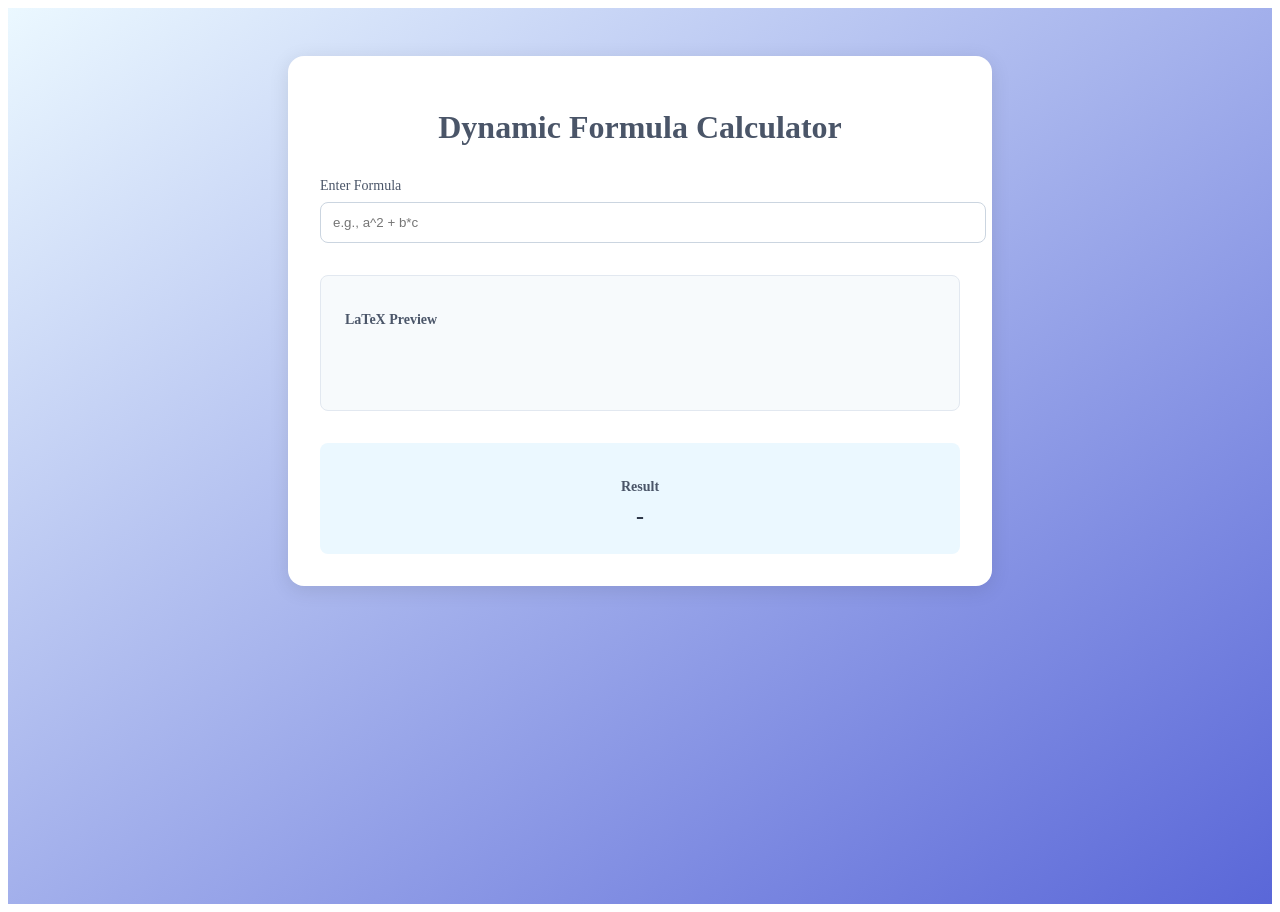
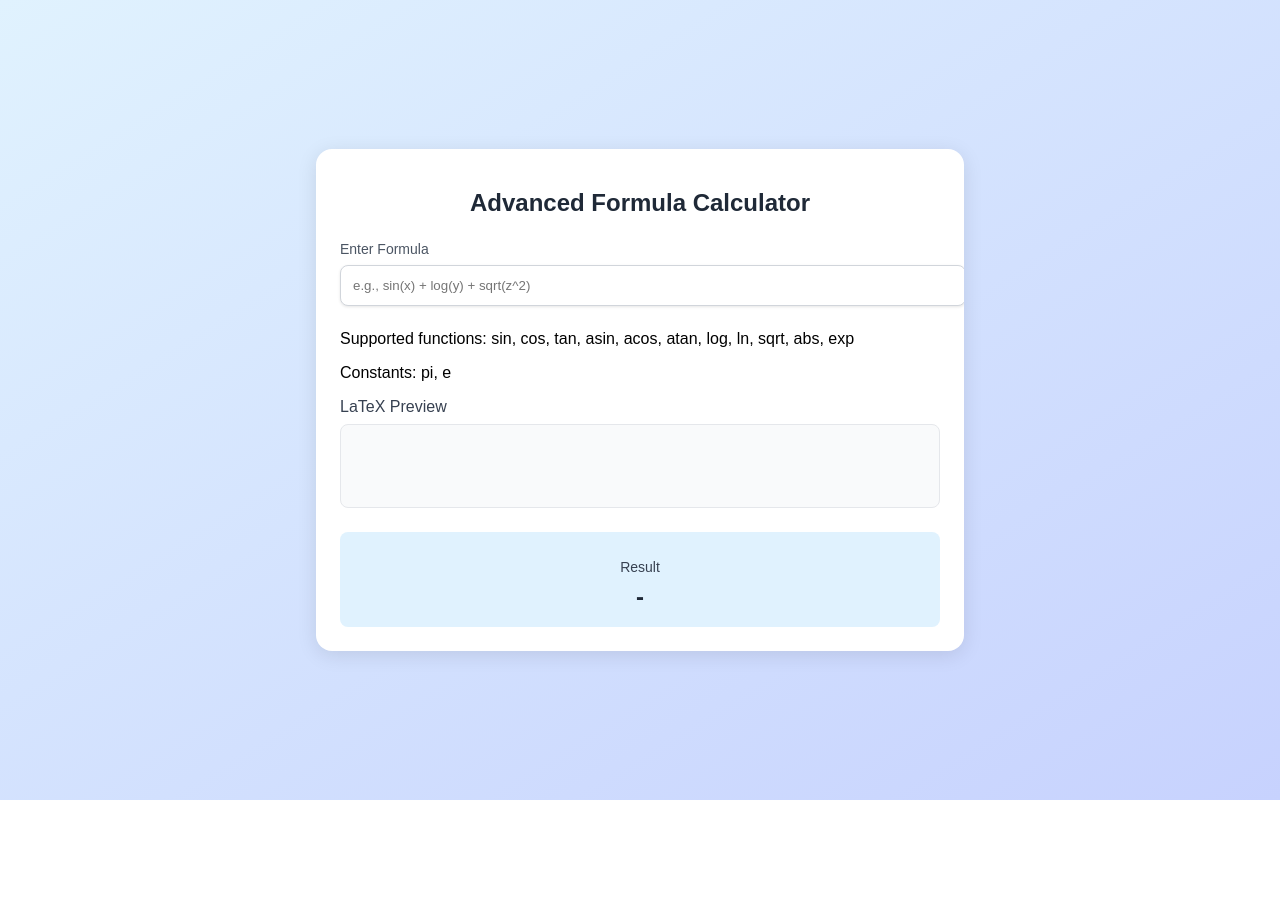
Before and after one commit to Shikhar-Khare/formula-calculator, a React (Create React App) app in the folder myapp/: page / in a window 1280 px wide. After the commit the page ends 800 px from the top, so only its background shows below. Built offline with nearby package versions, Linux system fonts and the light colour scheme.

Commit message:
trigonometry-functions

```diff
--- a/myapp/src/App.js
+++ b/myapp/src/App.js
@@ -3,15 +3,111 @@ import Latex from "react-latex-next";
 import "katex/dist/katex.min.css";
 import "./index.css";
 
+// Define mathematical functions and constants
+const mathFunctions = {
+  sin: (x) => Math.sin((x * Math.PI) / 180), // Convert to radians
+  cos: (x) => Math.cos((x * Math.PI) / 180),
+  tan: (x) => Math.tan((x * Math.PI) / 180),
+  asin: (x) => (Math.asin(x) * 180) / Math.PI, // Convert to degrees
+  acos: (x) => (Math.acos(x) * 180) / Math.PI,
+  atan: (x) => (Math.atan(x) * 180) / Math.PI,
+  log: (x) => (x <= 0 ? NaN : Math.log10(x)),
+  ln: (x) => (x <= 0 ? NaN : Math.log(x)),
+  sqrt: (x) => (x < 0 ? NaN : Math.sqrt(x)),
+  abs: Math.abs,
+  exp: Math.exp,
+  pi: Math.PI,
+  e: Math.E,
+};
+
 const evaluateFormula = (formula, variables) => {
   try {
-    const replacedFormula = formula.replace(
-      /[a-zA-Z]/g,
-      (match) => variables[match] || 0
-    );
-    const result = new Function(`return ${replacedFormula}`)();
-    return isNaN(result) ? "Invalid Expression" : result;
+    // First, create a sanitized formula by replacing variables with their values
+    let processedFormula = formula;
+
+    // Replace mathematical constants first
+    processedFormula = processedFormula
+      .replace(/\bpi\b/g, Math.PI)
+      .replace(/\be\b/g, Math.E);
+
+    // Replace variables with their values
+    Object.keys(variables).forEach((variable) => {
+      const regex = new RegExp(`\\b${variable}\\b`, "g");
+      processedFormula = processedFormula.replace(regex, variables[variable]);
+    });
+
+    // Create a function that will evaluate the expression
+    const evaluateExpression = (expr) => {
+      // Remove spaces
+      expr = expr.replace(/\s+/g, "");
+
+      // Handle nested functions and parentheses
+      while (expr.includes("(")) {
+        expr = expr.replace(
+          /\b(sin|cos|tan|asin|acos|atan|log|ln|sqrt|abs|exp)\((([^()]+)|([^()]*\([^()]+\)[^()]*)+)\)/g,
+          (match, func, args) => {
+            // Recursively evaluate the arguments
+            const evaluatedArgs = evaluateExpression(args);
+
+            // Check if the evaluation was successful
+            if (isNaN(evaluatedArgs)) {
+              return NaN;
+            }
+
+            // Apply the appropriate mathematical function
+            const result = mathFunctions[func](evaluatedArgs);
+            return isNaN(result) ? NaN : result;
+          }
+        );
+
+        // Handle remaining parentheses
+        expr = expr.replace(/\(([^()]+)\)/g, (match, group) => {
+          return evaluateExpression(group);
+        });
+      }
+
+      // Handle exponents
+      while (expr.match(/(-?\d*\.?\d+)\^(-?\d*\.?\d+)/)) {
+        expr = expr.replace(
+          /(-?\d*\.?\d+)\^(-?\d*\.?\d+)/g,
+          (match, base, exp) => {
+            return Math.pow(parseFloat(base), parseFloat(exp));
+          }
+        );
+      }
+
+      // Handle multiplication and division
+      while (expr.match(/(-?\d*\.?\d+)([*/])(-?\d*\.?\d+)/)) {
+        expr = expr.replace(
+          /(-?\d*\.?\d+)([*/])(-?\d*\.?\d+)/g,
+          (match, a, op, b) => {
+            a = parseFloat(a);
+            b = parseFloat(b);
+            return op === "*" ? a * b : b === 0 ? NaN : a / b;
+          }
+        );
+      }
+
+      // Handle addition and subtraction
+      while (expr.match(/(-?\d*\.?\d+)([+-])(-?\d*\.?\d+)/)) {
+        expr = expr.replace(
+          /(-?\d*\.?\d+)([+-])(-?\d*\.?\d+)/g,
+          (match, a, op, b) => {
+            return op === "+"
+              ? parseFloat(a) + parseFloat(b)
+              : parseFloat(a) - parseFloat(b);
+          }
+        );
+      }
+
+      // Return the final result
+      return parseFloat(expr);
+    };
+
+    const result = evaluateExpression(processedFormula);
+    return isNaN(result) || !isFinite(result) ? "Invalid Expression" : result;
   } catch (error) {
+    console.error("Evaluation error:", error);
     return "Invalid Formula";
   }
 };
@@ -22,20 +118,71 @@ const convertToLatex = (input) => {
   // Removing all spaces first
   let formula = input.replace(/\s+/g, "");
 
+  // Handle mathematical constants
+  formula = formula.replace(/\bpi\b/g, "\\pi ");
+  formula = formula.replace(/\be\b(?![a-zA-Z])/g, "e");
+
+  // Handle mathematical functions
+  formula = formula
+    .replace(/sin\(/g, "\\sin\\left(")
+    .replace(/cos\(/g, "\\cos\\left(")
+    .replace(/tan\(/g, "\\tan\\left(")
+    .replace(/asin\(/g, "\\arcsin\\left(")
+    .replace(/acos\(/g, "\\arccos\\left(")
+    .replace(/atan\(/g, "\\arctan\\left(")
+    .replace(/log\(/g, "\\log\\left(")
+    .replace(/ln\(/g, "\\ln\\left(")
+    .replace(/sqrt\(/g, "\\sqrt{")
+    .replace(/abs\(/g, "\\left|")
+    .replace(/exp\(/g, "\\exp\\left(");
+
+  // Handle special function closings
+  formula = formula.replace(/\)(?=[^()*+\-/^]|$)/g, "\\right)");
+  formula = formula.replace(/\)(?=\*|\+|-|\/)/g, "\\right)");
+  formula = formula.replace(/\)(?=\^)/g, "\\right)");
+
+  // Handle sqrt closing differently
+  formula = formula.replace(/\)(?=[\s)*+\-/]|$)/g, (match, offset, string) => {
+    if (string.slice(0, offset).includes("\\sqrt{")) {
+      return "}";
+    }
+    return "\\right)";
+  });
+
+  // Handle abs closing
+  formula = formula.replace(/\)(?=[^()*+\-/^]|$)/g, (match, offset, string) => {
+    if (string.slice(0, offset).includes("\\left|")) {
+      return "\\right|";
+    }
+    return "\\right)";
+  });
+
+  // Handle complex exponents with subscripts inside parentheses: a^(b_d)
+  formula = formula.replace(/\^[\(]([^)]+)[\)]/g, (match, group) => {
+    const convertedGroup = group.replace(
+      /([a-zA-Z])_([a-zA-Z\d]+)/g,
+      "$1_{$2}"
+    );
+    return `^{${convertedGroup}}`;
+  });
+
+  // Handle simple subscripts: b_d
+  formula = formula.replace(/([a-zA-Z])_([a-zA-Z\d]+)/g, "$1_{$2}");
+
+  // Handle simple exponents: a^b or a^2
+  formula = formula.replace(/\^([a-zA-Z\d])/g, "^{$1}");
+
   // Replacing multiplication operator
   formula = formula.replace(/\*/g, "\\cdot ");
 
-  // Handling exponents
-  formula = formula.replace(/\^(\d+)/g, "^{$1}");
-  formula = formula.replace(/\^([a-zA-Z])/g, "^{$1}");
-
-  // Handling parentheses
+  // Handling regular parentheses
   formula = formula.replace(/\(/g, "\\left(");
   formula = formula.replace(/\)/g, "\\right)");
 
   // Handling spaces around operators
   formula = formula.replace(/\+/g, " + ");
   formula = formula.replace(/(?<!^)\s*-\s*/g, " - ");
+  formula = formula.replace(/\//g, " \\div ");
 
   return formula;
 };
@@ -53,7 +200,16 @@ function App() {
     const latex = convertToLatex(newFormula);
     setLatexFormula(latex);
 
-    const matchedVariables = [...new Set(newFormula.match(/[a-zA-Z]/g) || [])];
+    // Extract variables, excluding function names and constants
+    const functionAndConstantNames = Object.keys(mathFunctions).join("|");
+    const variableRegex = new RegExp(
+      `\\b(?!(?:${functionAndConstantNames})\\b)[a-zA-Z]\\b`,
+      "g"
+    );
+    const matchedVariables = [
+      ...new Set(newFormula.match(variableRegex) || []),
+    ];
+
     const newVariables = {};
     matchedVariables.forEach(
       (variable) => (newVariables[variable] = variables[variable] || 0)
@@ -79,18 +235,27 @@ function App() {
   return (
     <div className="app-container">
       <div className="calculator-card">
-        <h1 className="title">Dynamic Formula Calculator</h1>
+        <h1 className="title">Advanced Formula Calculator</h1>
 
         {/* Formula Input */}
         <div className="input-group">
           <label className="label">Enter Formula</label>
           <input
             type="text"
-            placeholder="e.g., a^2 + b*c"
+            placeholder="e.g., sin(x) + log(y) + sqrt(z^2)"
             value={formula}
             onChange={handleFormulaChange}
             className="input-field"
           />
+        </div>
+
+        {/* Support Info */}
+        <div className="support-info text-sm text-gray-600 mt-2">
+          <p>
+            Supported functions: sin, cos, tan, asin, acos, atan, log, ln, sqrt,
+            abs, exp
+          </p>
+          <p>Constants: pi, e</p>
         </div>
 
         {/* LaTeX Preview */}
@@ -126,7 +291,13 @@ function App() {
         {/* Result Display */}
         <div className="result-display">
           <h2 className="result-title">Result</h2>
-          <div className="result-value">{result !== null ? result : "-"}</div>
+          <div className="result-value">
+            {result !== null
+              ? typeof result === "number"
+                ? result.toFixed(6)
+                : result
+              : "-"}
+          </div>
         </div>
 
         {/* Error Display */}
--- a/myapp/src/index.css
+++ b/myapp/src/index.css
@@ -1,141 +1,166 @@
-/* App Styles */
+/* index.css */
+
+body {
+  margin: 0;
+  font-family: Arial, sans-serif;
+}
+
 .app-container {
+  display: flex;
+  justify-content: center;
+  align-items: center;
   min-height: 100vh;
-  background: linear-gradient(to bottom right, #ebf8ff, #5a67d8);
-  padding: 3rem 1rem;
+  background: linear-gradient(to bottom right, #E0F2FE, #C7D2FE); /* Gradient background */
+  padding: 16px; /* Adjust padding for better spacing */
+  box-sizing: border-box;
 }
 
 .calculator-card {
-  max-width: 40rem;
-  margin: 0 auto;
-  background: #ffffff;
-  border-radius: 1rem;
+  background-color: #FFFFFF;
+  border-radius: 16px;
   box-shadow: 0 4px 20px rgba(0, 0, 0, 0.1);
-  padding: 2rem;
+  padding: 24px;
+  max-width: 100%; /* Allow full width on smaller screens */
+  width: 600px; /* Fixed width for larger screens */
+  overflow: hidden; /* Prevent scrollbars from appearing */
+  opacity: 0; /* Initial opacity for animation */
+  transform: translateY(20px); /* Initial position for animation */
+  animation: fadeInUp 0.8s forwards; /* Animation on load */
+}
+
+@keyframes fadeInUp {
+  to {
+    opacity: 1; /* Final opacity */
+    transform: translateY(0); /* Final position */
+  }
 }
 
 .title {
-  font-size: 2rem;
+  font-size: 24px;
   font-weight: bold;
-  color: #4a5568;
-  margin-bottom: 2rem;
+  color: #1F2937;
+  margin-bottom: 24px;
   text-align: center;
 }
 
 .input-group {
-  margin-bottom: 2rem;
+  margin-bottom: 24px;
 }
 
 .label {
   display: block;
-  font-size: 0.875rem;
-  font-weight: medium;
-  color: #4a5568;
-  margin-bottom: 0.5rem;
+  font-size: 14px;
+  font-weight: 500;
+  color: #4B5563;
+  margin-bottom: 8px;
 }
 
 .input-field {
   width: 100%;
-  padding: 0.75rem;
-  border: 1px solid #cbd5e0;
-  border-radius: 0.5rem;
-  transition: border-color 0.2s;
+  padding: 12px;
+  border: 1px solid #D1D5DB;
+  border-radius: 8px;
+  box-shadow: 0 1px 3px rgba(0, 0, 0, 0.1);
+  transition: all 0.2s ease-in-out;
 }
 
 .input-field:focus {
-  border-color: #3182ce;
   outline: none;
+  border-color: #3B82F6;
+  box-shadow: 0 0 0 2px rgba(59, 130, 246, 0.5);
 }
 
 .latex-preview {
-  margin-bottom: 2rem;
-  background: #f7fafc;
-  border-radius: 0.5rem;
-  padding: 1.5rem;
-  border: 1px solid #e2e8f0;
+  margin-bottom: 24px;
 }
 
 .preview-title {
-  font-size: 0.875rem;
-  font-weight: medium;
-  color: #4a5568;
-  margin-bottom: 0.5rem;
+  font-size: 16px;
+  font-weight: 500;
+  color: #374151;
+  margin-bottom: 8px;
 }
 
 .latex-output {
+  background-color: #F9FAFB;
+  border-radius: 8px;
+  padding: 16px;
+  border: 1px solid #E5E7EB;
   min-height: 50px;
   display: flex;
   align-items: center;
   justify-content: center;
-  font-size: 1.25rem;
+  text-align: center;
 }
 
 .variables-input {
-  margin-bottom: 2rem;
+  margin-bottom: 24px;
 }
 
 .variables-title {
-  font-size: 0.875rem;
-  font-weight: medium;
-  color: #4a5568;
-  margin-bottom: 1rem;
+  font-size: 16px;
+  font-weight: 500;
+  color: #4B5563;
+  margin-bottom: 16px;
 }
 
 .variables-grid {
   display: grid;
-  grid-template-columns: repeat(2, 1fr);
-  gap: 1rem;
+  grid-template-columns: repeat(auto-fill, minmax(120px, 1fr));
+  gap: 16px;
 }
 
 .variable-item {
-  background: #f7fafc;
-  padding: 1rem;
-  border-radius: 0.5rem;
+  background-color: #F3F4F6;
+  padding: 16px;
+  border-radius: 8px;
 }
 
 .variable-label {
   display: block;
-  font-size: 0.875rem;
-  font-weight: medium;
-  color: #4a5568;
-  margin-bottom: 0.5rem;
+  font-size: 14px;
+  font-weight: 500;
+  color: #374151;
+  margin-bottom: 8px;
 }
 
 .variable-input {
   width: 100%;
-  padding: 0.5rem;
-  border: 1px solid #cbd5e0;
-  border-radius: 0.25rem;
+  padding: 8px;
+  border: 1px solid #D1D5DB;
+  border-radius: 4px;
+  box-shadow: 0 1px 3px rgba(0, 0, 0, 0.1);
 }
 
 .result-display {
-  background: #ebf8ff;
-  border-radius: 0.5rem;
-  padding: 1.5rem;
+  background-color: #E0F2FE;
+  border-radius: 8px;
+  padding: 16px;
   text-align: center;
+  margin-top: 24px;
 }
 
 .result-title {
-  font-size: 0.875rem;
-  font-weight: medium;
-  color: #4a5568;
-  margin-bottom: 0.5rem;
+  font-size: 14px;
+  font-weight: 500;
+  color: #374151;
+  margin-bottom: 8px;
 }
 
 .result-value {
-  font-size: 1.5rem;
-  font-weight: bold;
-  color: #2d3748;
+  font-size: 24px;
+  font-weight: 600;
+  color: #1F2937;
 }
 
 .error-display {
-  margin-top: 1rem;
-  padding: 1rem;
-  background: #fed7e2;
-  border-radius: 0.5rem;
+  margin-top: 16px;
+  background-color: #FEE2E2; /* Light red for error display */
+  border-radius: 8px;
+  padding: 12px;
 }
 
 .error-message {
-  color: #e53e3e;
+  color: #B91C1C; /* Dark red for error message */
   text-align: center;
 }
```
